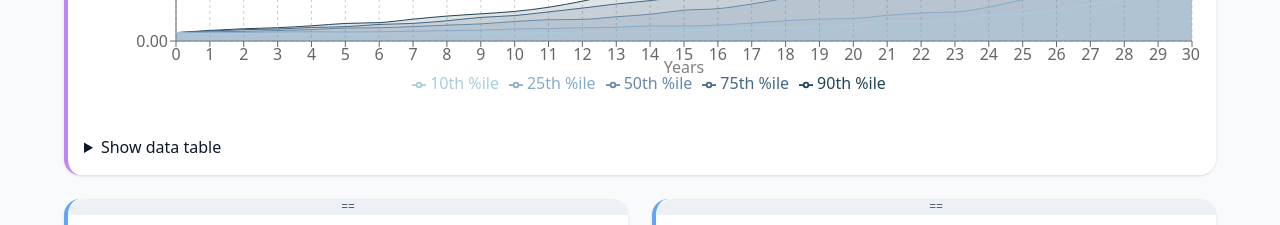
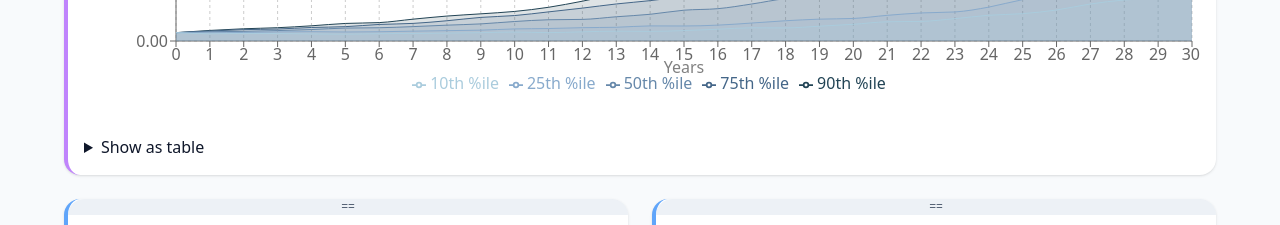
Before and after one commit to GodsMoon/bucket-retirement-calculator, a React (Vite) app: page /#sp500 in a window 1280 px wide. Shown: the part 980-1205 px from the top of the page. Built offline with nearby package versions, Linux system fonts and the light colour scheme.

Commit message:
updated text

```diff
--- a/src/components/DrawdownTab.tsx
+++ b/src/components/DrawdownTab.tsx
@@ -335,7 +335,7 @@ const DrawdownTab: React.FC<DrawdownTabProps> = ({
               </ResponsiveContainer>
             </div>
             <details className="mt-4">
-              <summary className="cursor-pointer select-none">Show data table</summary>
+              <summary className="cursor-pointer select-none">Show as table</summary>
               <div className="overflow-x-auto mt-2">
                 <table className="min-w-full text-xs">
                   <thead>
--- a/src/components/Nasdaq100Tab.tsx
+++ b/src/components/Nasdaq100Tab.tsx
@@ -218,7 +218,7 @@ const Nasdaq100Tab: React.FC<NasdaqTabProps> = ({
               </ResponsiveContainer>
             </div>
             <details className="mt-4">
-              <summary className="cursor-pointer select-none">Show data table</summary>
+              <summary className="cursor-pointer select-none">Show as table</summary>
               <div className="overflow-x-auto mt-2">
                 <table className="min-w-full text-xs">
                   <thead>
--- a/src/components/PortfolioTab.tsx
+++ b/src/components/PortfolioTab.tsx
@@ -396,7 +396,7 @@ const PortfolioTab: React.FC<PortfolioTabProps> = ({
               </ResponsiveContainer>
             </div>
             <details className="mt-4">
-              <summary className="cursor-pointer select-none">Show data table</summary>
+              <summary className="cursor-pointer select-none">Show as table</summary>
               <div className="overflow-x-auto mt-2">
                 <table className="min-w-full text-xs">
                   <thead>
--- a/src/components/S&P500Tab.tsx
+++ b/src/components/S&P500Tab.tsx
@@ -218,7 +218,7 @@ const SPTab: React.FC<SPTabProps> = ({
               </ResponsiveContainer>
             </div>
             <details className="mt-4">
-              <summary className="cursor-pointer select-none">Show data table</summary>
+              <summary className="cursor-pointer select-none">Show as table</summary>
               <div className="overflow-x-auto mt-2">
                 <table className="min-w-full text-xs">
                   <thead>
```
